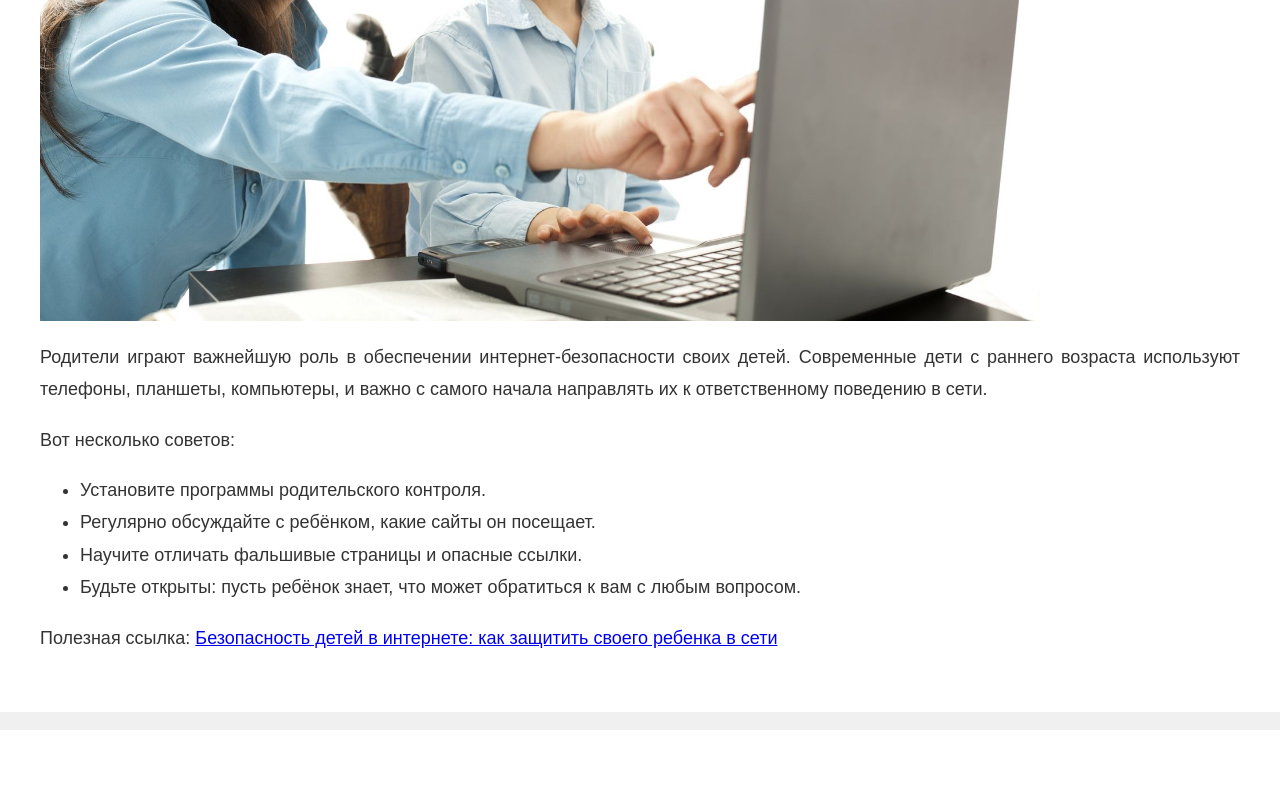
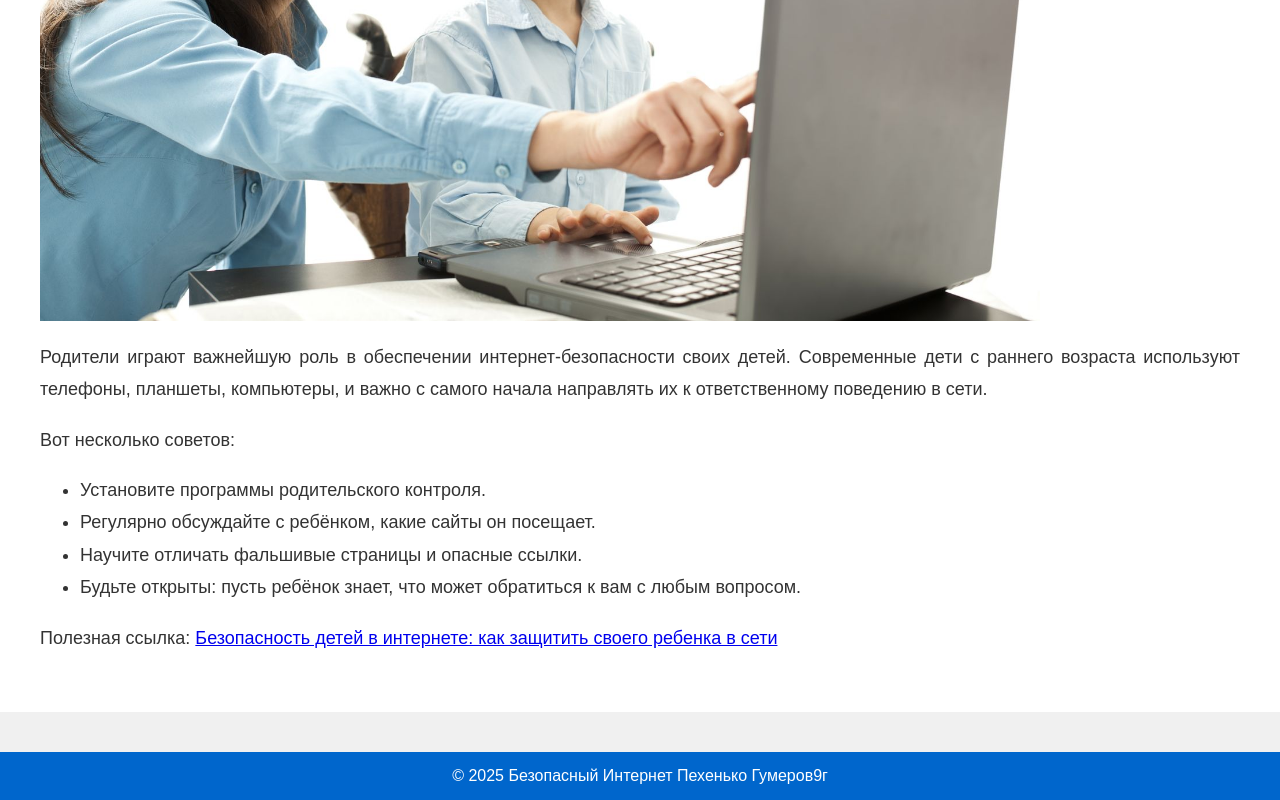
Before and after one commit to shun1x3/internet2, a plain HTML site: page parents.html in a window 1280 px wide. Shown: the part 541-1341 px from the top of the page. Drawn offline with Linux system fonts and the light colour scheme.

Commit message:
Update parents.html

```diff
--- a/parents.html
+++ b/parents.html
@@ -66,7 +66,7 @@
   </div>
 
   <div class="footer">
-    &copy; 2025 Безопасный Интернет Пехенько9г
+    &copy; 2025 Безопасный Интернет Пехенько Гумеров9г
   </div>
 
 </body>
```
